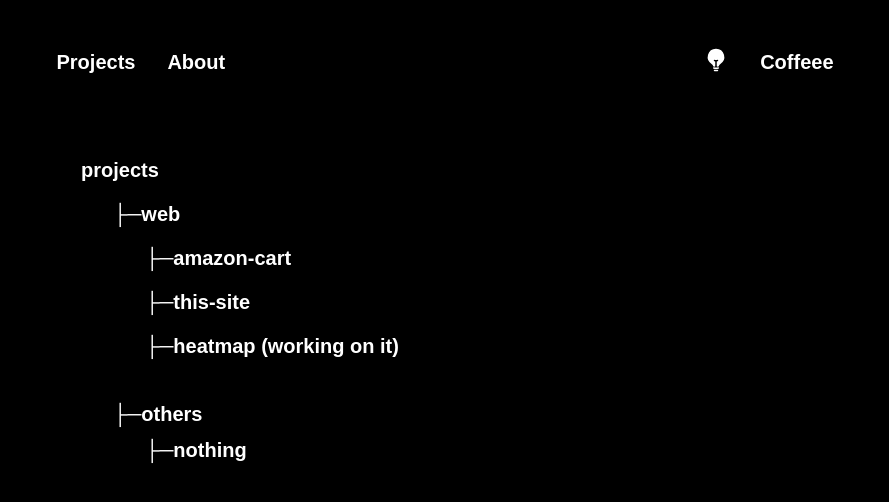
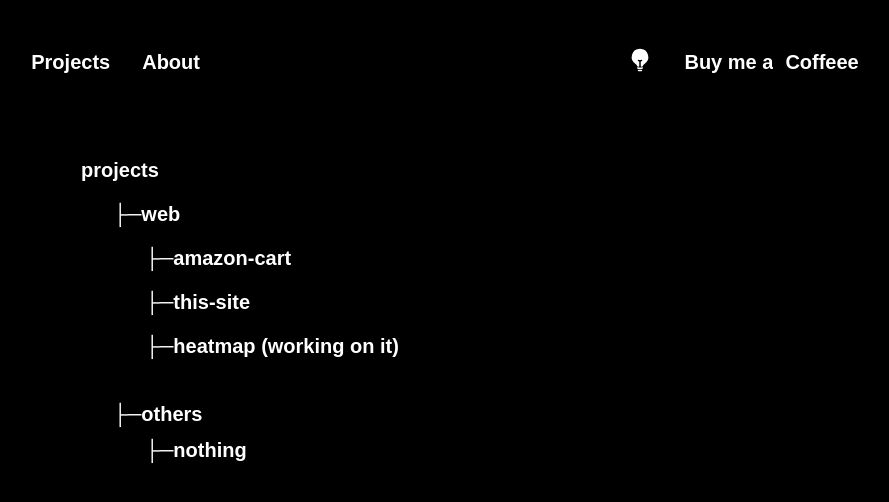
Before and after one commit to Siddharth-Suri/portfolio, a React (Vite) app: page / in a window 1280 px wide. Shown: the top 502 px of the page, without its empty margins (187-1076 px from the left). Built offline with nearby package versions, Linux system fonts and the light colour scheme; a web font is replaced by a local one.

Commit message:
added transition to coffee

```diff
--- a/src/components/TopBar.jsx
+++ b/src/components/TopBar.jsx
@@ -2,10 +2,14 @@ import { useNavigate } from "react-router-dom";
 import { colourTheme } from "../../state/Theme";
 import { useRecoilState, useRecoilValue } from "recoil";
 import { ThemeButton } from "./themeButton";
+import { HoverMechanic } from "../../state/HoveringMechanic";
 import { memo } from "react";
+
 export const TopBar = memo(() => {
     const currentTheme = useRecoilValue(colourTheme);
+    const [currentHover, setCurrentHover] = useRecoilState(HoverMechanic);
     const navigate = useNavigate();
+
     return (
         <div
             className={`flex p-4 font-custom justify-around items-center text-xl gap-2 font-semibold ${
@@ -29,12 +33,25 @@ export const TopBar = memo(() => {
                 </div>
             </div>
 
-            <div className="flex p-4 ce">
+            <div className="flex p-4">
                 <div className="p-4 cursor-pointer hover:text-yellow-400 hover:underline">
-                    <ThemeButton></ThemeButton>
+                    <ThemeButton />
                 </div>
-                <div className="p-4 cursor-pointer hover:text-yellow-400 hover:underline">
-                    Coffeee
+                <div
+                    className="flex cursor-pointer p-4 hover:text-yellow-400"
+                    onMouseEnter={() => setCurrentHover(true)}
+                    onMouseLeave={() => setCurrentHover(false)}
+                >
+                    <div
+                        className={`overflow-hidden whitespace-nowrap transition-all ease-in-out duration-1000 ${
+                            currentHover
+                                ? "max-w-[200px] opacity-100"
+                                : "max-w-0 opacity-0"
+                        }`}
+                    >
+                        Buy me a
+                    </div>
+                    <div className="pl-3 hover:underline">Coffeee</div>
                 </div>
             </div>
         </div>
--- /dev/null
+++ b/state/HoveringMechanic.jsx
@@ -0,0 +1,6 @@
+import { atom } from "recoil";
+
+export const HoverMechanic = atom({
+    key: "HoverMechanic",
+    default: "false",
+});
```
